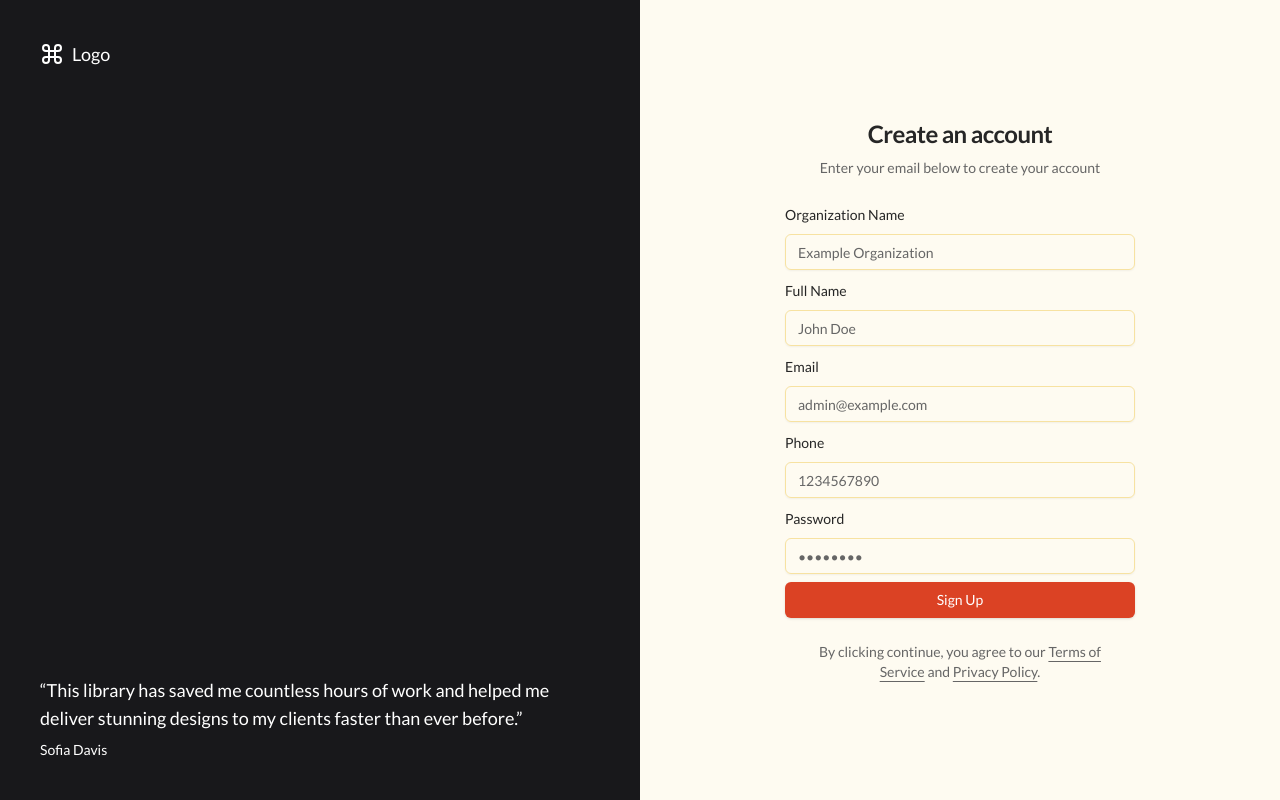
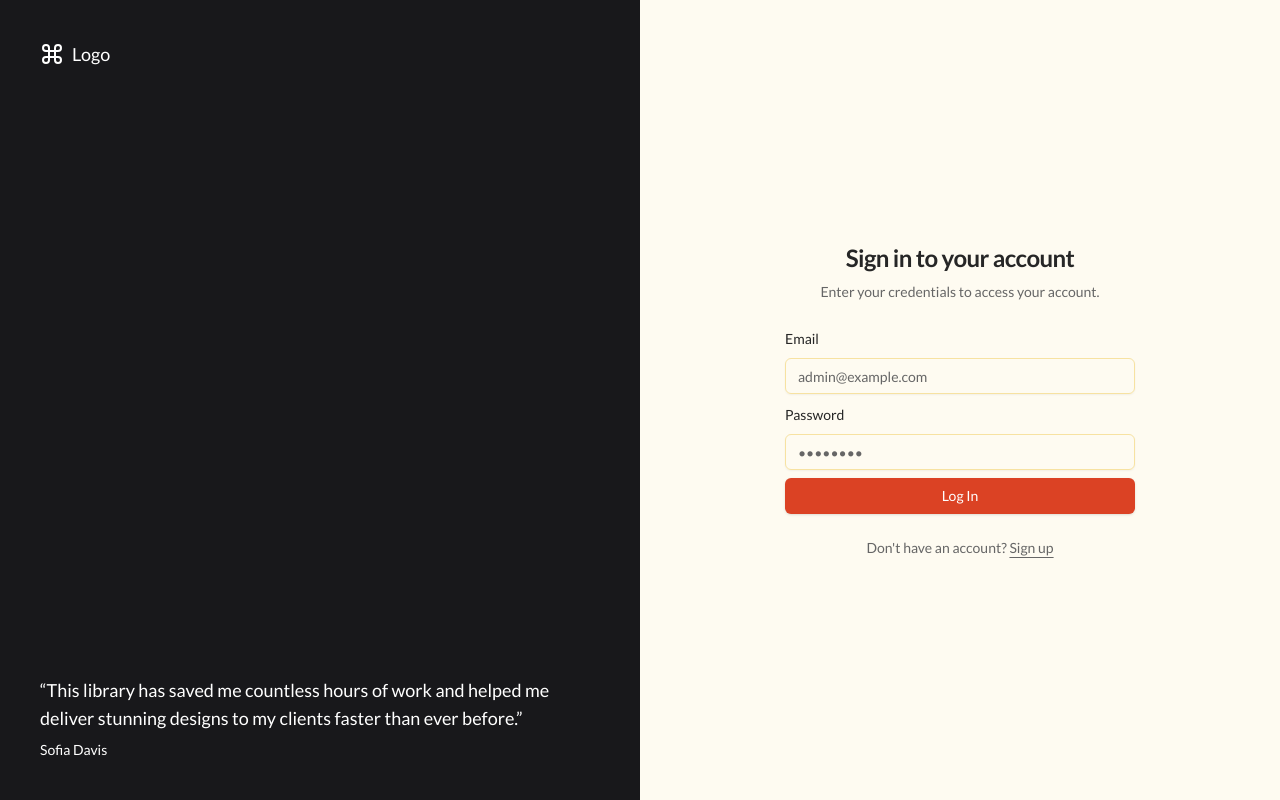
Before and after one commit to jrvscm/restaurant-saas, a Next.js app: page /signin in a window 1280 px wide. Built offline with nearby package versions, Linux system fonts and the light colour scheme; a web font is replaced by a local one.

Commit message:
get logout/login working and adjust the form

```diff
--- a/app/(auth)/_components/signin-view.tsx
+++ b/app/(auth)/_components/signin-view.tsx
@@ -1,3 +1,6 @@
+'use client';
+
+import { useState } from 'react';
 import { Metadata } from './next';
 import Link from 'next/link';
 import UserAuthForm from './user-auth-form';
@@ -8,6 +11,8 @@ export const metadata: Metadata = {
 };
 
 export default function SignInViewPage() {
+  const [isSignUp, setIsSignUp] = useState(false);
+
   return (
     <div className="relative h-screen flex-col items-center justify-center md:grid lg:max-w-none lg:grid-cols-2 lg:px-0">
       <div className="relative hidden h-full flex-col bg-muted p-10 text-white lg:flex dark:border-r">
@@ -42,29 +47,42 @@ export default function SignInViewPage() {
         <div className="mx-auto flex w-full flex-col justify-center space-y-6 sm:w-[350px]">
           <div className="flex flex-col space-y-2 text-center">
             <h1 className="text-2xl font-semibold tracking-tight">
-              Create an account
+              {isSignUp ? 'Create an account' : 'Sign in to your account'}
             </h1>
             <p className="text-sm text-muted-foreground">
-              Enter your email below to create your account
+              {isSignUp
+                ? 'Enter your details below to create your account.'
+                : 'Enter your credentials to access your account.'}
             </p>
           </div>
-          <UserAuthForm />
+          {/* Conditionally render the appropriate form */}
+          {isSignUp ? (
+            <UserAuthForm isSignUp={true} />
+          ) : (
+            <UserAuthForm isSignUp={false} />
+          )}
           <p className="px-8 text-center text-sm text-muted-foreground">
-            By clicking continue, you agree to our{' '}
-            <Link
-              href="/terms"
-              className="underline underline-offset-4 hover:text-primary"
-            >
-              Terms of Service
-            </Link>{' '}
-            and{' '}
-            <Link
-              href="/privacy"
-              className="underline underline-offset-4 hover:text-primary"
-            >
-              Privacy Policy
-            </Link>
-            .
+            {isSignUp ? (
+              <>
+                Already have an account?{' '}
+                <button
+                  onClick={() => setIsSignUp(false)}
+                  className="underline underline-offset-4 hover:text-primary"
+                >
+                  Log in
+                </button>
+              </>
+            ) : (
+              <>
+                Don&apos;t have an account?{' '}
+                <button
+                  onClick={() => setIsSignUp(true)}
+                  className="underline underline-offset-4 hover:text-primary"
+                >
+                  Sign up
+                </button>
+              </>
+            )}
           </p>
         </div>
       </div>
--- a/app/(auth)/_components/user-auth-form.tsx
+++ b/app/(auth)/_components/user-auth-form.tsx
@@ -17,71 +17,66 @@ import { useForm } from 'react-hook-form';
 import { toast } from 'sonner';
 import * as z from 'zod';
 
-const formSchema = z.object({
-  organizationName: z.string().min(1, 'Organization name is required'),
-  fullName: z.string().min(1, 'Full name is required'),
+const loginSchema = z.object({
   email: z.string().email('Enter a valid email address'),
-  phone: z.string().regex(/^\d{10}$/, 'Enter a valid 10-digit phone number'),
   password: z.string().min(6, 'Password must be at least 6 characters long')
 });
 
-type UserFormValues = z.infer<typeof formSchema>;
+const signUpSchema = loginSchema.extend({
+  organizationName: z.string().min(1, 'Organization name is required'),
+  fullName: z.string().min(1, 'Full name is required'),
+  phone: z.string().regex(/^\d{10}$/, 'Enter a valid 10-digit phone number')
+});
 
-export default function SignupForm() {
+type LoginValues = z.infer<typeof loginSchema>;
+type SignUpValues = z.infer<typeof signUpSchema>;
+
+export default function UserAuthForm({ isSignUp }: { isSignUp: boolean }) {
   const router = useRouter();
   const [loading, startTransition] = useTransition();
 
-  const form = useForm<UserFormValues>({
+  const formSchema = isSignUp ? signUpSchema : loginSchema;
+
+  const form = useForm({
     resolver: zodResolver(formSchema),
-    defaultValues: {
+    defaultValues: isSignUp
+      ? {
           organizationName: '',
           fullName: '',
           email: '',
           phone: '',
           password: ''
         }
+      : { email: '', password: '' }
   });
 
-  const onSubmit = async (data: UserFormValues) => {
+  const onSubmit = async (data: LoginValues | SignUpValues) => {
     startTransition(async () => {
       try {
-        const response = await fetch(
-          `${process.env.NEXT_PUBLIC_API_BASE_URL}/auth/register/organization`,
-          {
+        const endpoint = isSignUp
+          ? `${process.env.NEXT_PUBLIC_API_BASE_URL}/auth/register/organization`
+          : `${process.env.NEXT_PUBLIC_API_BASE_URL}/auth/login`;
+
+        const response = await fetch(endpoint, {
           method: 'POST',
           headers: { 'Content-Type': 'application/json' },
-            credentials: 'include', // Send cookies with request
+          credentials: 'include',
           body: JSON.stringify(data)
-          }
-        );
+        });
 
         if (!response.ok) {
-          // Parse the server error response
           const errorData = await response.json();
-
-          if (response.status === 400 && errorData?.errors) {
-            // Backend returned field-specific errors
-            for (const key in errorData.errors) {
-              form.setError(key as keyof UserFormValues, {
-                type: 'server',
-                message: errorData.errors[key]
-              });
-            }
-            throw new Error('Fix the highlighted errors');
+          throw new Error(errorData.error || 'Failed to authenticate');
         }
 
-          // Handle generic server error
-          throw new Error(errorData.error || 'Failed to register');
-        }
-
-        toast.success('Organization registered successfully!');
-        router.push('/dashboard'); // Redirect on success
+        toast.success(
+          isSignUp
+            ? 'Organization registered successfully!'
+            : 'Logged in successfully!'
+        );
+        router.push('/dashboard');
       } catch (error: any) {
-        if (error.message) {
-          toast.error(error.message);
-        } else {
-          toast.error('Something went wrong. Please try again later.');
-        }
+        toast.error(error.message || 'Something went wrong. Please try again.');
       }
     });
   };
@@ -89,6 +84,8 @@ export default function SignupForm() {
   return (
     <Form {...form}>
       <form onSubmit={form.handleSubmit(onSubmit)} className="w-full space-y-2">
+        {isSignUp && (
+          <>
             <FormField
               control={form.control}
               name="organizationName"
@@ -127,6 +124,26 @@ export default function SignupForm() {
             />
             <FormField
               control={form.control}
+              name="phone"
+              render={({ field }) => (
+                <FormItem>
+                  <FormLabel>Phone</FormLabel>
+                  <FormControl>
+                    <Input
+                      type="tel"
+                      placeholder="1234567890"
+                      disabled={loading}
+                      {...field}
+                    />
+                  </FormControl>
+                  <FormMessage />
+                </FormItem>
+              )}
+            />
+          </>
+        )}
+        <FormField
+          control={form.control}
           name="email"
           render={({ field }) => (
             <FormItem>
@@ -135,24 +152,6 @@ export default function SignupForm() {
                 <Input
                   type="email"
                   placeholder="admin@example.com"
-                  disabled={loading}
-                  {...field}
-                />
-              </FormControl>
-              <FormMessage />
-            </FormItem>
-          )}
-        />
-        <FormField
-          control={form.control}
-          name="phone"
-          render={({ field }) => (
-            <FormItem>
-              <FormLabel>Phone</FormLabel>
-              <FormControl>
-                <Input
-                  type="tel"
-                  placeholder="1234567890"
                   disabled={loading}
                   {...field}
                 />
@@ -180,7 +179,13 @@ export default function SignupForm() {
           )}
         />
         <Button disabled={loading} className="w-full" type="submit">
-          {loading ? 'Signing Up...' : 'Sign Up'}
+          {loading
+            ? isSignUp
+              ? 'Signing Up...'
+              : 'Logging In...'
+            : isSignUp
+            ? 'Sign Up'
+            : 'Log In'}
         </Button>
       </form>
     </Form>
--- /dev/null
+++ b/app/api/logout/route.ts
@@ -0,0 +1,10 @@
+import { NextResponse } from 'next/server';
+
+export async function POST() {
+  const response = NextResponse.json({ message: 'Logged out successfully' });
+
+  // Clear the token cookie
+  response.cookies.delete('token');
+
+  return response;
+}
--- a/components/layout/app-sidebar.tsx
+++ b/components/layout/app-sidebar.tsx
@@ -40,6 +40,7 @@ import {
   LogOut
 } from 'lucide-react';
 import { useSession } from '@/hooks/use-session';
+import { useLogout } from '@/hooks/use-logout';
 import Link from 'next/link';
 import { usePathname } from 'next/navigation';
 import * as React from 'react';
@@ -54,6 +55,7 @@ export const company = {
 export default function AppSidebar() {
   const { session } = useSession();
   const pathname = usePathname();
+  const logout = useLogout();
 
   return (
     <Sidebar collapsible="icon">
@@ -203,7 +205,7 @@ export default function AppSidebar() {
                   </DropdownMenuItem>
                 </DropdownMenuGroup>
                 <DropdownMenuSeparator />
-                <DropdownMenuItem>
+                <DropdownMenuItem onClick={logout}>
                   <LogOut />
                   Log out
                 </DropdownMenuItem>
--- /dev/null
+++ b/hooks/use-logout.tsx
@@ -0,0 +1,27 @@
+'use client';
+
+import { useRouter } from 'next/navigation';
+
+export function useLogout() {
+  const router = useRouter();
+
+  const logout = async () => {
+    try {
+      const response = await fetch('/api/logout', {
+        method: 'POST',
+        credentials: 'include'
+      });
+
+      if (!response.ok) {
+        throw new Error('Failed to log out');
+      }
+
+      // Redirect to the login page
+      router.push('/signin');
+    } catch (error) {
+      console.error('Logout failed:', error);
+    }
+  };
+
+  return logout;
+}
```
Lines whose indentation alone changed are shown as unchanged.
